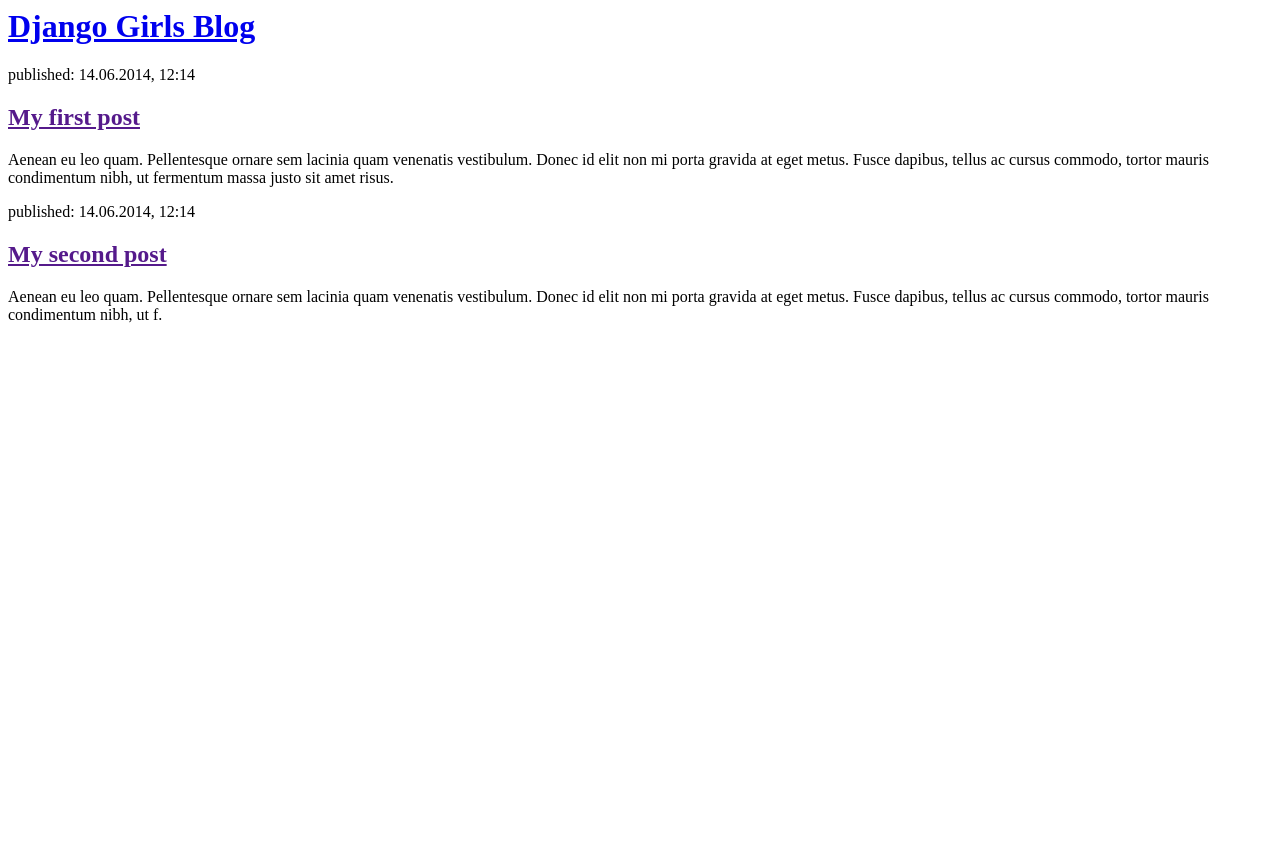
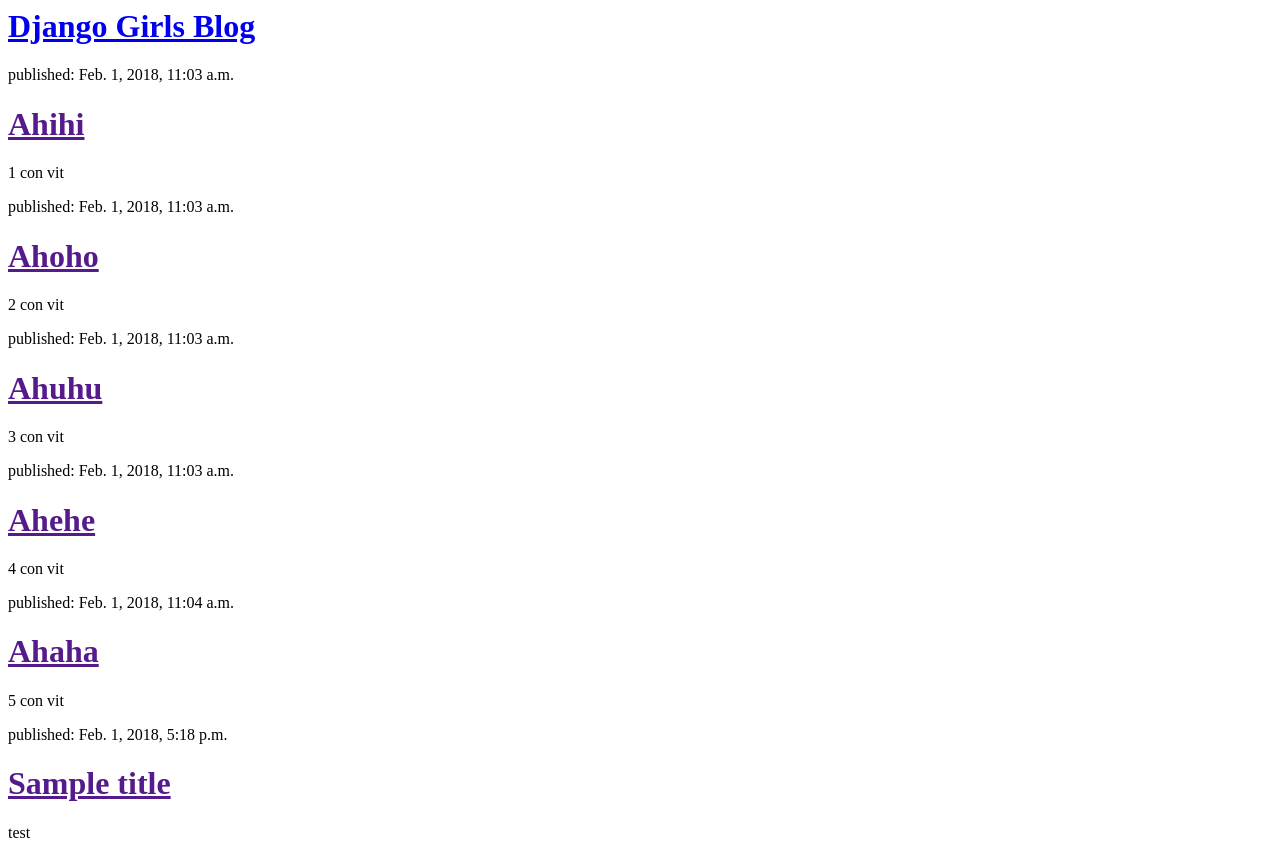
Before and after one commit to nguyenta1403/morphine, a Django app: page / in a window 1280 px wide. Before the commit the page ends 323 px from the top, so only its background shows below. Run offline with Django 3.2, Linux system fonts and the light colour scheme; data comes from the database, SQL or seed files in the repository; both versions use the stored data as it was after the commit.

Commit message:
Modified

```diff
--- a/mysite/blog/templates/blog/post_list.html
+++ b/mysite/blog/templates/blog/post_list.html
@@ -1,22 +1,25 @@
 <html>
+
 <head>
     <title>Django Girls blog</title>
 </head>
+
 <body>
     <div>
-            <h1><a href="/">Django Girls Blog</a></h1>
+        <h1>
+            <a href="/">Django Girls Blog</a>
+        </h1>
     </div>
 
     <div>
-            <p>published: 14.06.2014, 12:14</p>
-            <h2><a href="">My first post</a></h2>
-            <p>Aenean eu leo quam. Pellentesque ornare sem lacinia quam venenatis vestibulum. Donec id elit non mi porta gravida at eget metus. Fusce dapibus, tellus ac cursus commodo, tortor mauris condimentum nibh, ut fermentum massa justo sit amet risus.</p>
+        {% for post in posts %}
+            <div>
+                <p>published: {{ post.published_date }}</p>
+                <h1><a href="">{{ post.title }}</a></h1>
+                <p>{{ post.text|linebreaksbr }}</p>
             </div>
-
-        <div>
-            <p>published: 14.06.2014, 12:14</p>
-            <h2><a href="">My second post</a></h2>
-            <p>Aenean eu leo quam. Pellentesque ornare sem lacinia quam venenatis vestibulum. Donec id elit non mi porta gravida at eget metus. Fusce dapibus, tellus ac cursus commodo, tortor mauris condimentum nibh, ut f.</p>
+        {% endfor %}
     </div>
 </body>
+
 </html>
--- a/mysite/blog/views.py
+++ b/mysite/blog/views.py
@@ -1,5 +1,7 @@
 from django.shortcuts import render
+from django.utils import timezone
+from .models import Post
 
-# Create your views here.
 def post_list(request):
-    return render(request, 'blog/post_list.html', {})
+    posts = Post.objects.filter(published_date__lte=timezone.now()).order_by('published_date')
+    return render(request, 'blog/post_list.html', {'posts': posts})
```
Also changed, not shown: mysite/db.sqlite3. Lines whose indentation alone changed are shown as unchanged.
